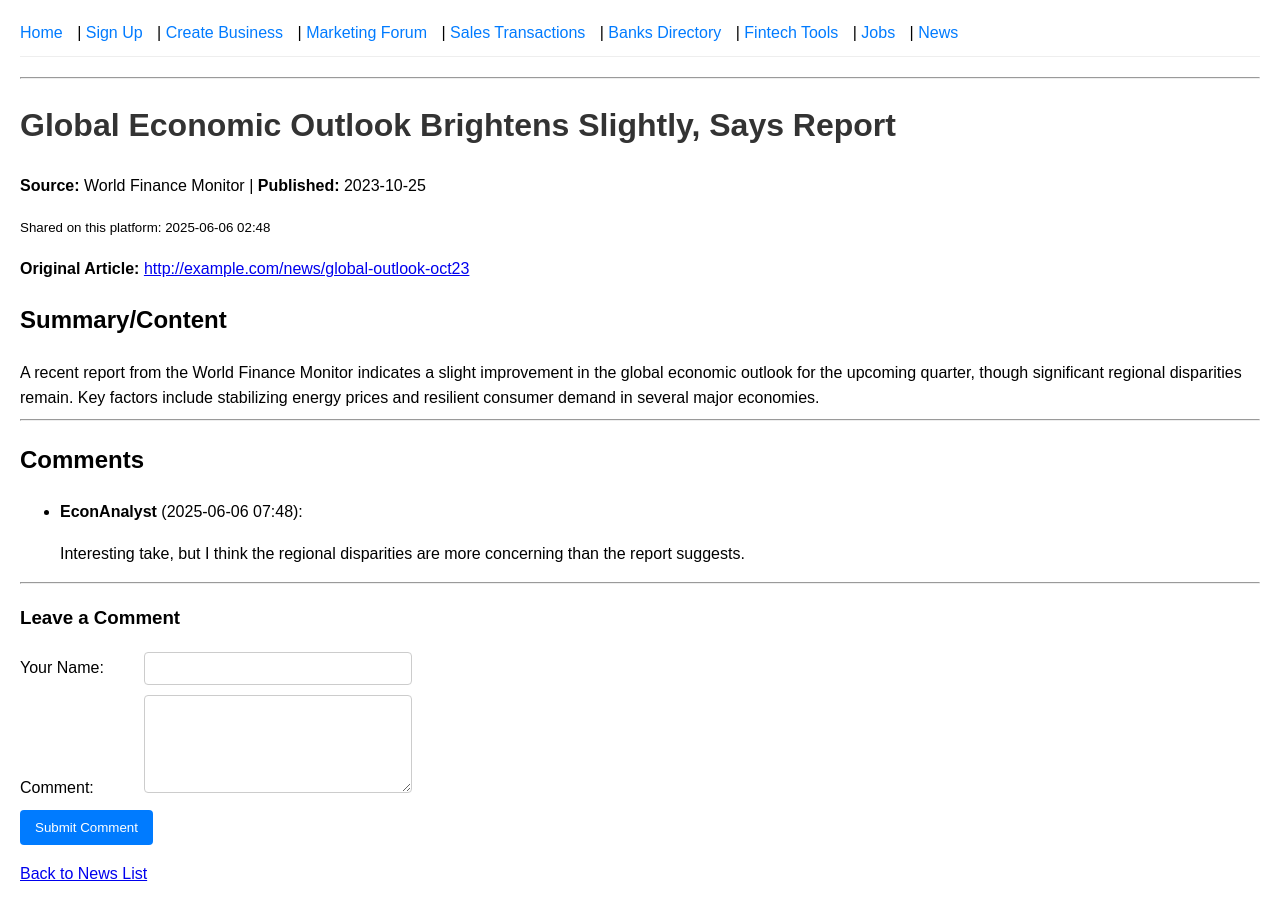
After one commit to GYFX35/Finances, a Flask app: page /news/1 in a window 1280 px wide. The commit adds this page. Run offline with Flask 3, Linux system fonts and the light colour scheme.

Commit message:
feat: Implement World Economy News feature
This commit introduces a feature for sharing and discussing world economy
news. You can post news items (including title, source, summary, and
an optional link to the original article), view a list of all shared
news, and comment on individual news items.

Key features implemented:
- Data model for news items (`news_items_db`) added to `app.py`,
  supporting details like title, source, publication date, summary,
  link, site posting date, and comments.
- A form and route (`/news/post`, `post_news_item.html`) for you to
  submit new news items.
- A list view page (`/news`, `news_list.html`) displaying all news
  items, sorted by the date they were posted on the site, with links
  to individual news details.
- A detail view page (`/news/<news_id>`, `news_detail.html`) showing
  comprehensive information for a single news item and its associated
  comments.
- Functionality to add comments to news items via a form on the detail
  page, handled by the `/news/<news_id>/add_comment` route.
- Main navigation in `base.html` updated with a link to the News
  listings page.

This feature uses in-memory data storage. Future enhancements could
include user authentication, categorization of news, integration with
news APIs (if feasible), and persistent storage.

```diff
--- a/app.py
+++ b/app.py
@@ -130,6 +130,28 @@ job_postings_db = {
     }
 }
 next_job_id = 2 # Since we added job 1
+
+# News Items Data Model
+news_items_db = {
+    1: {
+        "news_id": 1, # Explicitly adding for clarity, matches key
+        "title": "Global Economic Outlook Brightens Slightly, Says Report",
+        "source_name": "World Finance Monitor",
+        "publication_date_str": "2023-10-25", # User input string for original pub date
+        "summary": "A recent report from the World Finance Monitor indicates a slight improvement in the global economic outlook for the upcoming quarter, though significant regional disparities remain. Key factors include stabilizing energy prices and resilient consumer demand in several major economies.",
+        "link_to_article": "http://example.com/news/global-outlook-oct23",
+        "posted_by_user_id": 1, # Placeholder
+        "date_posted_on_site": datetime.datetime.now() - datetime.timedelta(hours=10), # When it was added to this site
+        "comments": [
+            {
+                "author_name": "EconAnalyst",
+                "text": "Interesting take, but I think the regional disparities are more concerning than the report suggests.",
+                "timestamp": datetime.datetime.now() - datetime.timedelta(hours=5)
+            }
+        ]
+    }
+}
+next_news_id = 2 # Since we added news_id 1
 
 @app.route('/')
 def hello_world():
@@ -577,6 +599,74 @@ def add_job_comment(job_id):
 
     return redirect(url_for('view_job_detail', job_id=job_id))
 
+# News Item Routes
+@app.route('/news')
+def view_news_list():
+    # Sorting is handled in the template
+    return render_template('news_list.html', news_items=news_items_db)
+
+@app.route('/news/post', methods=['GET', 'POST'])
+def post_new_news_item():
+    global next_news_id
+    if request.method == 'POST':
+        title = request.form.get('title')
+        source_name = request.form.get('source_name')
+        publication_date_str = request.form.get('publication_date_str', '') # Optional
+        summary = request.form.get('summary')
+        link_to_article = request.form.get('link_to_article', '') # Optional
+
+        if not all([title, source_name, summary]):
+            abort(400, description="Title, source name, and summary are required.")
+
+        current_news_id = next_news_id
+        new_item = {
+            "news_id": current_news_id,
+            "title": title,
+            "source_name": source_name,
+            "publication_date_str": publication_date_str if publication_date_str else "N/A",
+            "summary": summary,
+            "link_to_article": link_to_article if link_to_article else "",
+            "posted_by_user_id": 1,  # Placeholder
+            "date_posted_on_site": datetime.datetime.now(),
+            "comments": []
+        }
+        news_items_db[current_news_id] = new_item
+        next_news_id += 1
+
+        # Assuming 'view_news_detail' will be the function name for the news detail page
+        return redirect(url_for('view_news_detail', news_id=current_news_id))
+
+    return render_template('post_news_item.html')
+
+@app.route('/news/<int:news_id>')
+def view_news_detail(news_id):
+    item_data = news_items_db.get(news_id)
+    if not item_data:
+        abort(404)
+    return render_template('news_detail.html', news_item=item_data, news_id=news_id)
+
+@app.route('/news/<int:news_id>/add_comment', methods=['POST'])
+def add_news_comment(news_id):
+    item_data = news_items_db.get(news_id)
+    if not item_data:
+        abort(404)
+
+    author_name = request.form.get('author_name')
+    comment_text = request.form.get('comment_text')
+
+    if not author_name or not comment_text:
+        abort(400, description="Author name and comment text are required.")
+
+    new_comment = {
+        "author_name": author_name,
+        "text": comment_text,
+        "timestamp": datetime.datetime.now()
+    }
+
+    news_items_db[news_id]['comments'].append(new_comment)
+
+    return redirect(url_for('view_news_detail', news_id=news_id))
+
 @app.route('/offline')
 def offline_page():
     return render_template('offline.html')
--- a/templates/base.html
+++ b/templates/base.html
@@ -17,7 +17,8 @@
         <a href="{{ url_for('view_sales_list') }}">Sales Transactions</a> |
         <a href="{{ url_for('view_banks_list') }}">Banks Directory</a> |
         <a href="{{ url_for('view_fintech_tools_list') }}">Fintech Tools</a> |
-        <a href="{{ url_for('view_jobs_list') }}">Jobs</a>
+        <a href="{{ url_for('view_jobs_list') }}">Jobs</a> |
+        <a href="{{ url_for('view_news_list') }}">News</a>
     </nav>
     <hr>
     {% block content %}
--- /dev/null
+++ b/templates/news_detail.html
@@ -0,0 +1,63 @@
+{% extends "base.html" %}
+
+{% block title %}
+    {{ news_item.title[:50] if news_item else 'News Not Found' }} - News Details
+{% endblock %}
+
+{% block content %}
+    {% if news_item %}
+        <h1>{{ news_item.title }}</h1>
+        <p>
+            <strong>Source:</strong> {{ news_item.source_name }}
+            {% if news_item.publication_date_str and news_item.publication_date_str != 'N/A' %}
+                | <strong>Published:</strong> {{ news_item.publication_date_str }}
+            {% endif %}
+        </p>
+        <p><small>Shared on this platform: {{ news_item.date_posted_on_site.strftime('%Y-%m-%d %H:%M') }}</small></p>
+
+        {% if news_item.link_to_article %}
+            <p><strong>Original Article:</strong> <a href="{{ news_item.link_to_article }}" target="_blank">{{ news_item.link_to_article }}</a></p>
+        {% endif %}
+
+        <h2>Summary/Content</h2>
+        <article>
+            {{ news_item.summary|replace('\n', '<br>')|safe }} {# Render newlines and allow basic HTML if any #}
+        </article>
+
+        <hr>
+        <h2>Comments</h2>
+        {% if news_item.comments %}
+            <ul>
+                {% for comment in news_item.comments|sort(attribute='timestamp') %}
+                    <li>
+                        <p><strong>{{ comment.author_name }}</strong> ({{ comment.timestamp.strftime('%Y-%m-%d %H:%M') }}):</p>
+                        <div>{{ comment.text|replace('\n', '<br>')|safe }}</div>
+                    </li>
+                {% endfor %}
+            </ul>
+        {% else %}
+            <p>No comments yet. Be the first to share your thoughts!</p>
+        {% endif %}
+
+        <hr>
+        <h3>Leave a Comment</h3>
+        <form method="POST" action="{{ url_for('add_news_comment', news_id=news_id) }}">
+            <div>
+                <label for="author_name">Your Name:</label>
+                <input type="text" id="author_name" name="author_name" required>
+            </div>
+            <div>
+                <label for="comment_text">Comment:</label>
+                <textarea id="comment_text" name="comment_text" rows="3" required></textarea>
+            </div>
+            <div>
+                <button type="submit">Submit Comment</button>
+            </div>
+        </form>
+
+    {% else %}
+        <h1>News Item Not Found</h1>
+        <p>The news item you are looking for does not exist.</p>
+    {% endif %}
+    <p><a href="{{ url_for('view_news_list') }}">Back to News List</a></p>
+{% endblock %}
```
Also changed, not shown: templates/news_list.html (added, +30 -0 lines), templates/post_news_item.html (added, +32 -0 lines).
